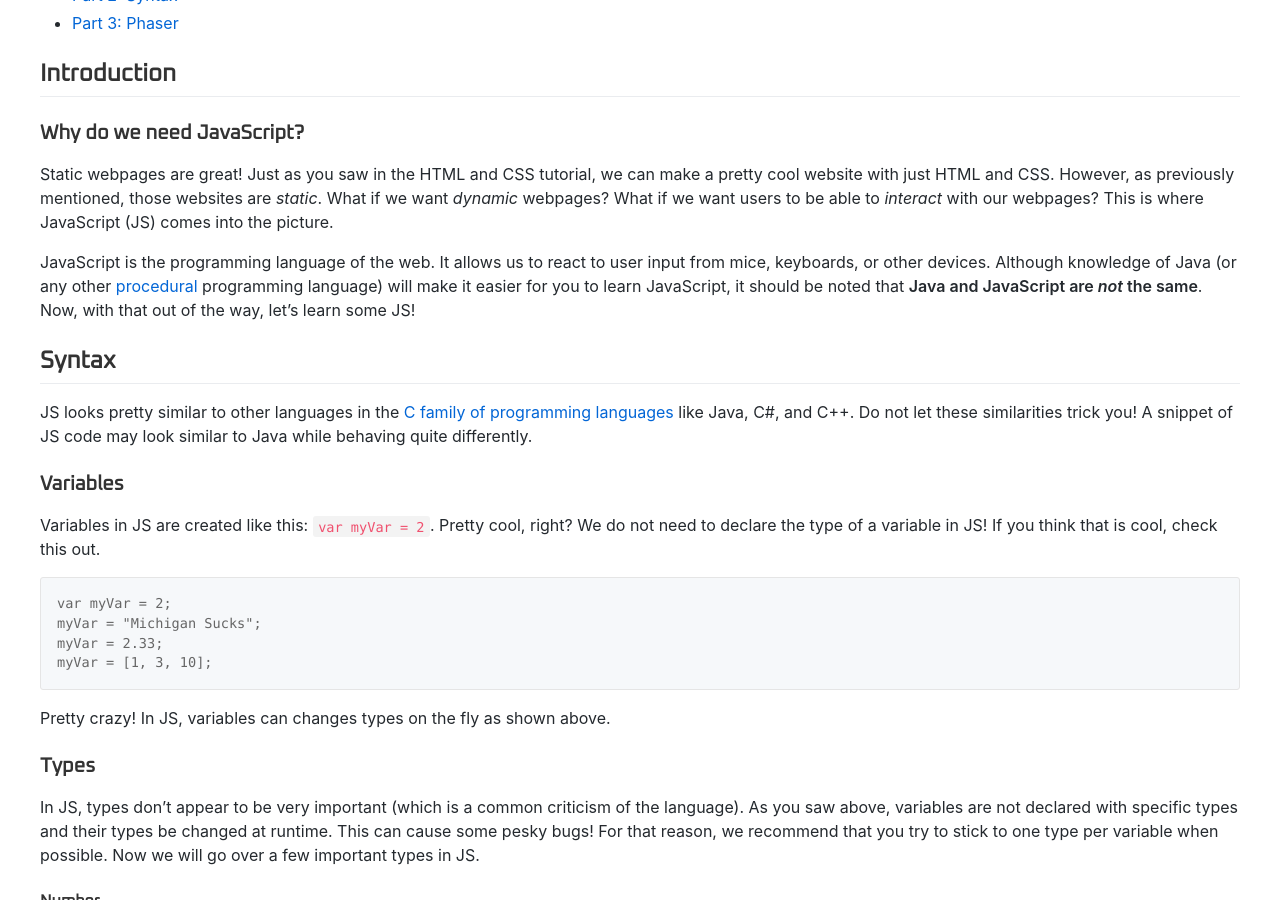
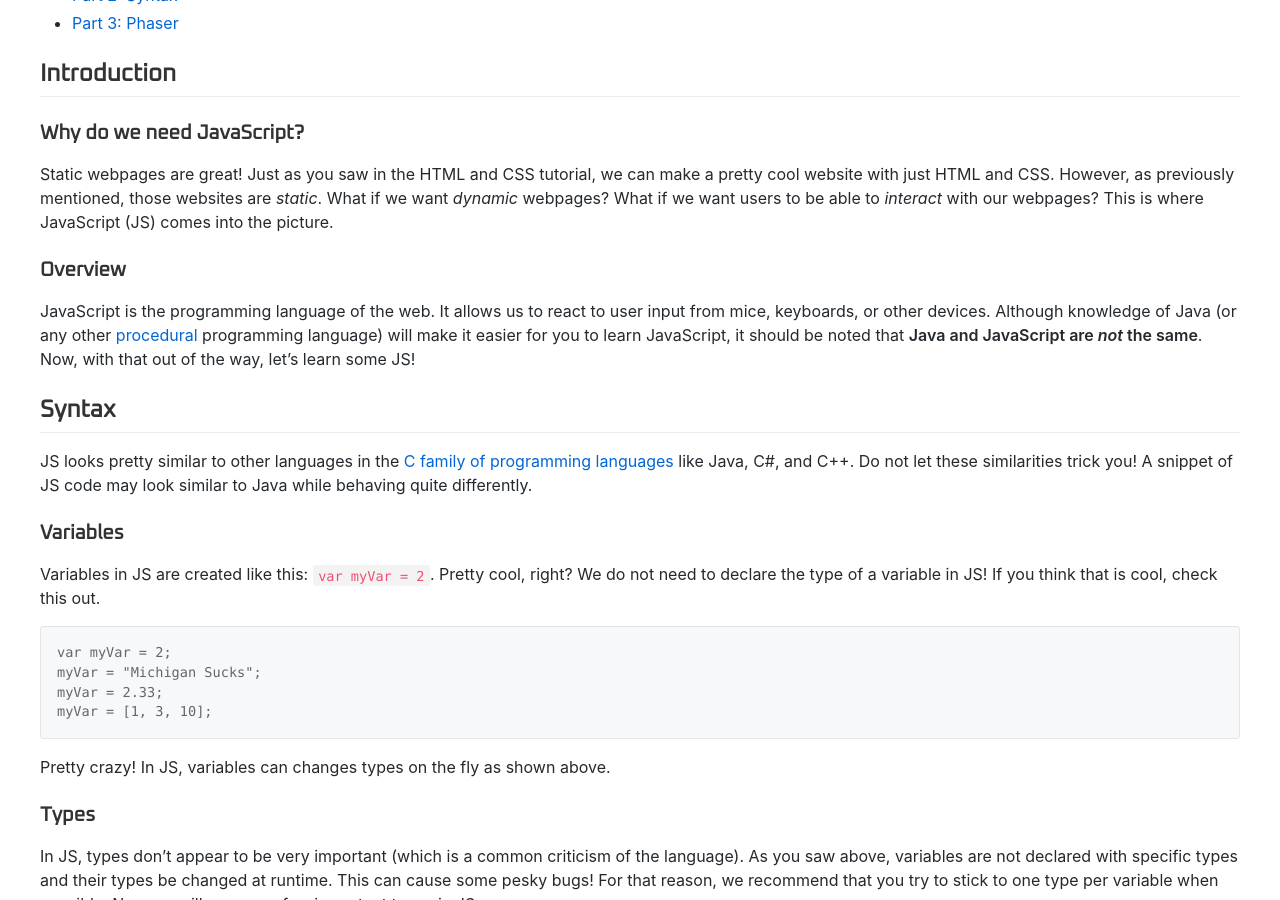
Before and after one commit to Code4Community/Code4Community.github.io, a Jekyll site: the page built from tutorials/js.md, in a window 1280 px wide and 900 px high, scrolled down 416 px. Built offline with Jekyll 4.4.1, drawn with Linux system fonts in a browser that asks for light colours; nearby versions of some CDN libraries; some of the changed text lies outside the part shown.

Commit message:
Update js.md

````diff
--- a/tutorials/js.md
+++ b/tutorials/js.md
@@ -22,6 +22,8 @@
 ### Why do we need JavaScript?
 
 Static webpages are great! Just as you saw in the HTML and CSS tutorial, we can make a pretty cool website with just HTML and CSS. However, as previously mentioned, those websites are *static*. What if we want *dynamic* webpages? What if we want users to be able to *interact* with our webpages? This is where JavaScript (JS) comes into the picture.
+
+### Overview
 
 JavaScript is the programming language of the web. It allows us to react to user input from mice, keyboards, or other devices. Although knowledge of Java (or any other [procedural](https://en.m.wikipedia.org/wiki/Procedural_programming) programming language) will make it easier for you to learn JavaScript, it should be noted that **Java and JavaScript are *not* the same**. Now, with that out of the way, let's learn some JS!
 
@@ -99,25 +101,25 @@
 ```javascript
 // if statement
 if (condition) {
-
+    ...
 }
 
 // if-else statement
 if (condition) {
-
+    ...
 } else {
-
+    ...
 }
 
 // Chained if-else statements
 if (condition) {
-
+    ...
 } else if (condition) {
-
+    ...
 } else if (condition) {
-
+    ...
 } else {
-
+    ...
 }
 ```
 
@@ -129,7 +131,7 @@
 
 ```javascript
 for (var i = 0; i < 10; i++){
-
+    ...
 }
 ```
 
````
